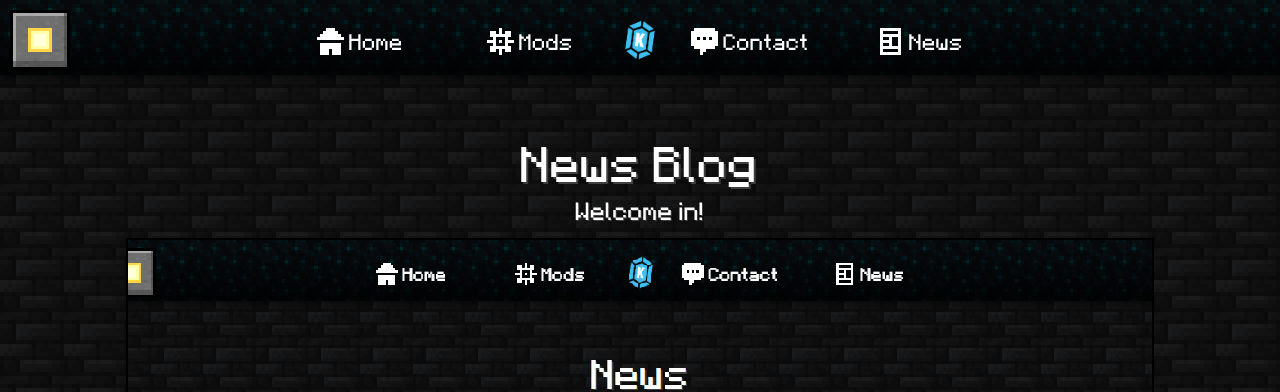
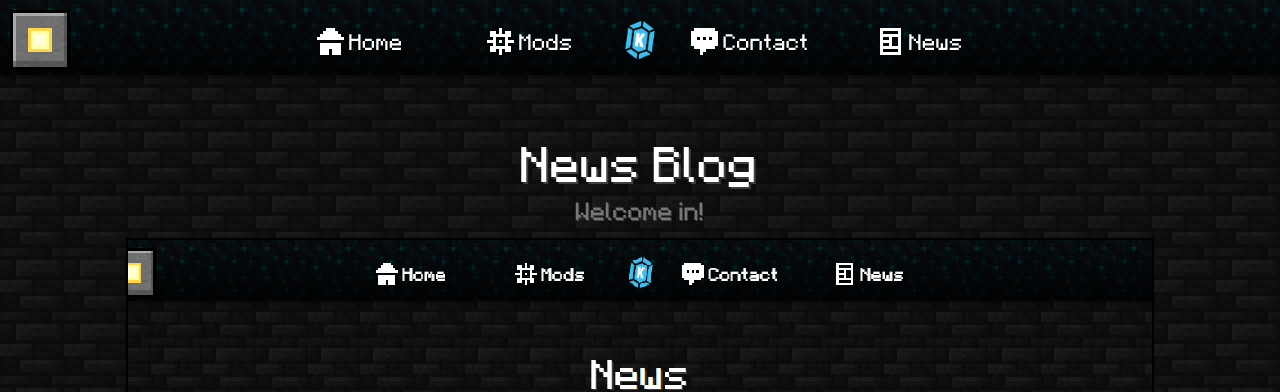
Before and after one commit to KyaniteMods/KyaniteMods.github.io, a Jekyll site: the page built from _posts/2022-09-26-news-blog-announcement.markdown, in a window 1280 px wide. Shown: the top 392 px of the page. Built offline with Jekyll 4.4.1, drawn with Linux system fonts in a browser that asks for light colours; nearby versions of some CDN libraries; some web fonts are replaced.

Commit message:
Update post.html

```diff
--- a/_layouts/post.html
+++ b/_layouts/post.html
@@ -5,7 +5,7 @@ layout: default
 {%- if page.title -%}
 	<h1 style="margin-bottom: 0;">{{ page.title }}</h1>
 {%- endif -%}
-<h1 style="font-size: 20px; margin-top: 0; margin-bottom: 0.67em;">{{ page.subtitle }}</h1>
+<h1 style="font-size: 20px; margin-top: 0; margin-bottom: 0.67em; color: #777777;">{{ page.subtitle }}</h1>
 
 {%- if page.header-image -%}
 	<img src="{{ page.header-image }}" class="post-image">
```
